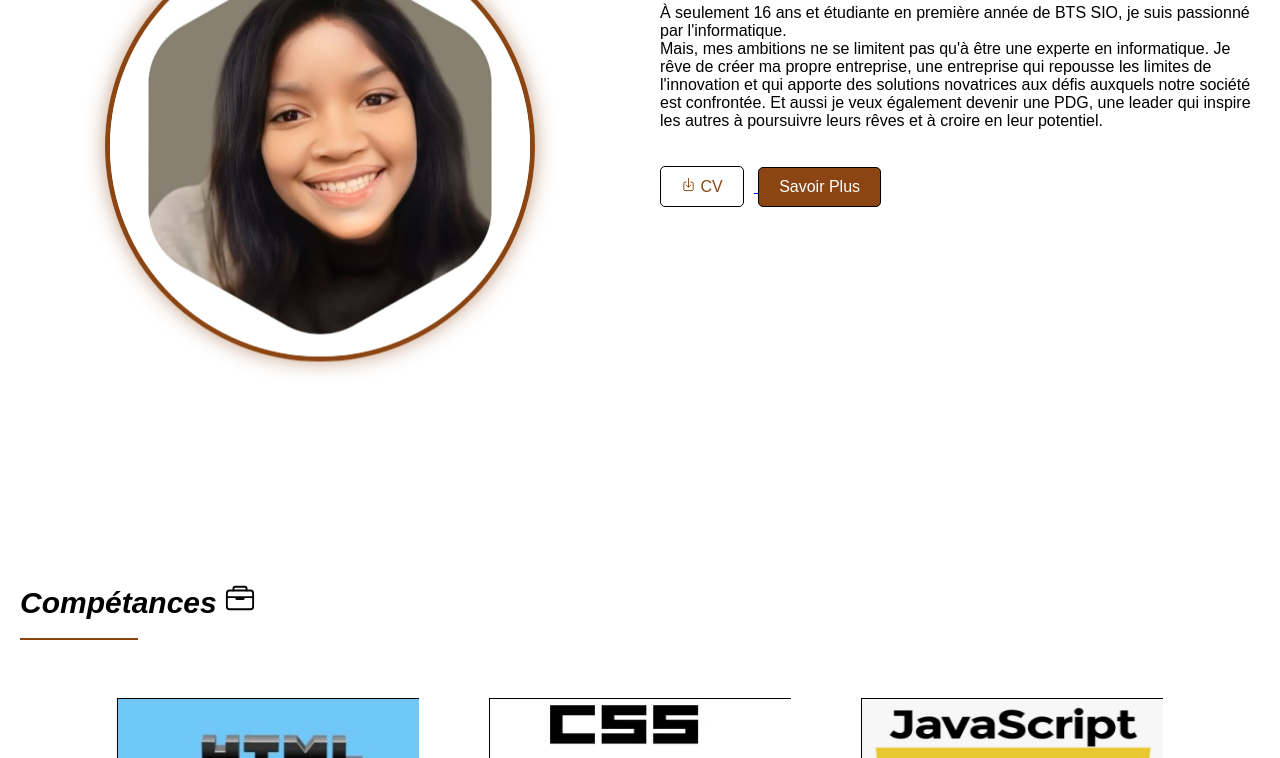
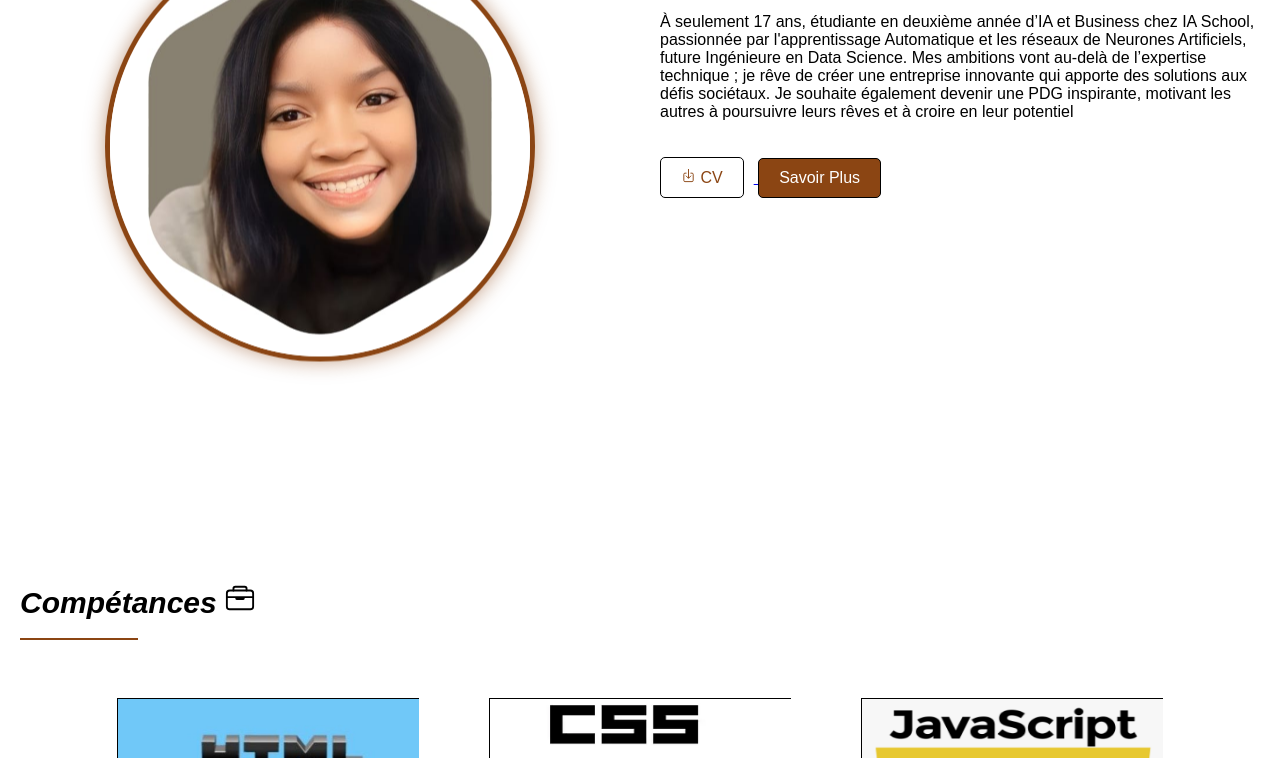
Before and after one commit to halimaismael/portfolio_Halima_Ismael, a plain HTML site: page index.html in a window 1280 px wide. Shown: the part 342-1100 px from the top of the page. Drawn offline with nearby package versions, Linux system fonts and the light colour scheme.

Commit message:
Update index.html

```diff
--- a/index.html
+++ b/index.html
@@ -41,14 +41,10 @@
         </div>
         <div class="right-half">
             <h1>Ismael Moina Halima</h1>
-            <h2>1er année BTS SIO</h2>
-            <p>À seulement 16 ans et étudiante en première année de BTS SIO, je suis passionné par l'informatique.<br>
-                Mais, mes ambitions ne se limitent pas qu'à être une experte en informatique.
-                Je rêve de créer ma propre entreprise,
-                une entreprise qui repousse les limites de l'innovation et
-                qui apporte des solutions novatrices aux défis auxquels notre société est confrontée.
-                Et aussi je veux également devenir une PDG,
-                une leader qui inspire les autres à poursuivre leurs rêves et à croire en leur potentiel.</p>
+            <h2>2e année d'IA et Business</h2>
+            <p>À seulement 17 ans, étudiante en deuxième année d’IA et Business chez IA School, passionnée par l'apprentissage Automatique et les réseaux de Neurones Artificiels, future Ingénieure en Data Science.
+                Mes ambitions vont au-delà de l’expertise technique ; je rêve de créer une entreprise innovante qui apporte des solutions aux défis sociétaux.
+                Je souhaite également devenir une PDG inspirante, motivant les autres à poursuivre leurs rêves et à croire en leur potentiel</p>
             <div class="buttons">
                 <a href="CV Professionnel Minimaliste Beige (1).pdf" download>
                     <button class="btn-telecharger">
```
